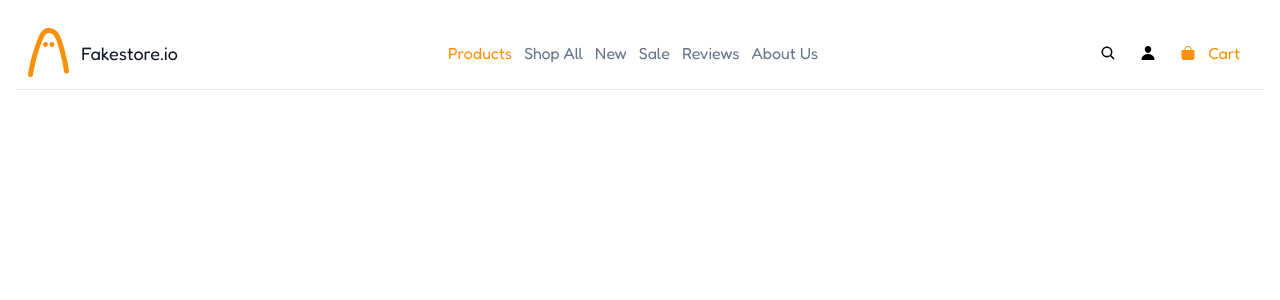
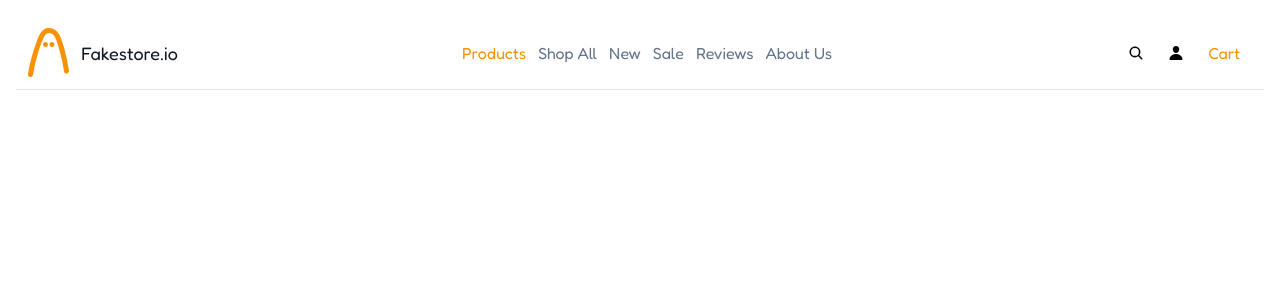
Before and after one commit to jhonsfranky17/FakeStore, a React (Create React App) app: page /products in a window 1280 px wide. Shown: the top 300 px of the page. Built offline with nearby package versions, Linux system fonts and the light colour scheme.

Commit message:
Feat: Add startIcon and endIcon props instead of icon prop to control the position of the rendered icon

```diff
--- a/src/components/Button.jsx
+++ b/src/components/Button.jsx
@@ -1,6 +1,6 @@
 import clsx from "clsx";
 
-const Button = ({ children, variant = "contained", icon }) => {
+const Button = ({ children, variant = "contained", startIcon, endIcon }) => {
   const getButtonStyles = () => {
     return clsx("p-3 rounded-md ", {
       "bg-primary-500 text-primary-50 hover:bg-primary-600 active:bg-primary-700":
@@ -15,8 +15,9 @@
   return (
     <button className={getButtonStyles()}>
       <div className="flex justify-center items-center gap-3">
-        {icon && icon}
+        {startIcon && startIcon}
         {children}
+        {endIcon && endIcon}
       </div>
     </button>
   );
```
